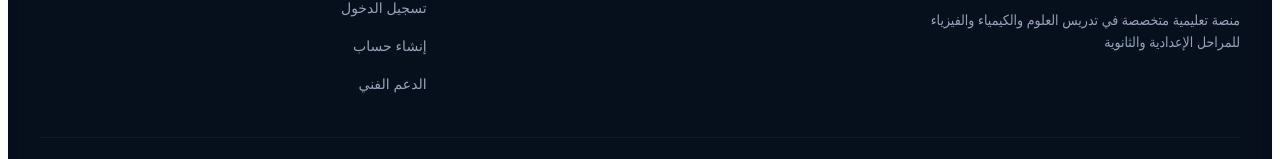
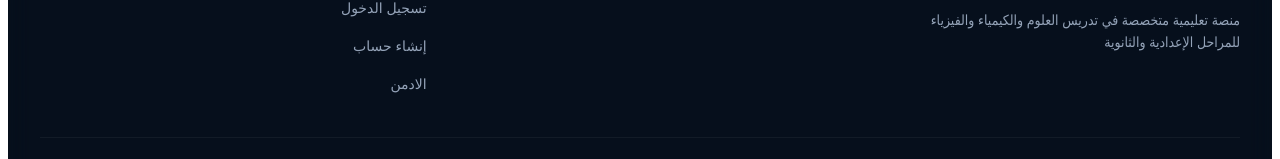
Before and after one commit to tomasmehany/almny-alaolom, a Next.js app: page / in a window 1280 px wide. Shown: the part 2050-2209 px from the top of the page. Built offline with nearby package versions, Linux system fonts and the light colour scheme.

Commit message:
Change button text from 'الدعم الفني' to 'الادمن'

```diff
--- a/app/page.tsx
+++ b/app/page.tsx
@@ -443,7 +443,7 @@ export default function Home() {
                 style={styles.footerLink}
                 onClick={() => window.open('https://wa.me/message/UKASWZCU5BNLN1?src=qr', '_blank')}
               >
-                الدعم الفني
+                الادمن
               </button>
             </div>
           </div>
```
